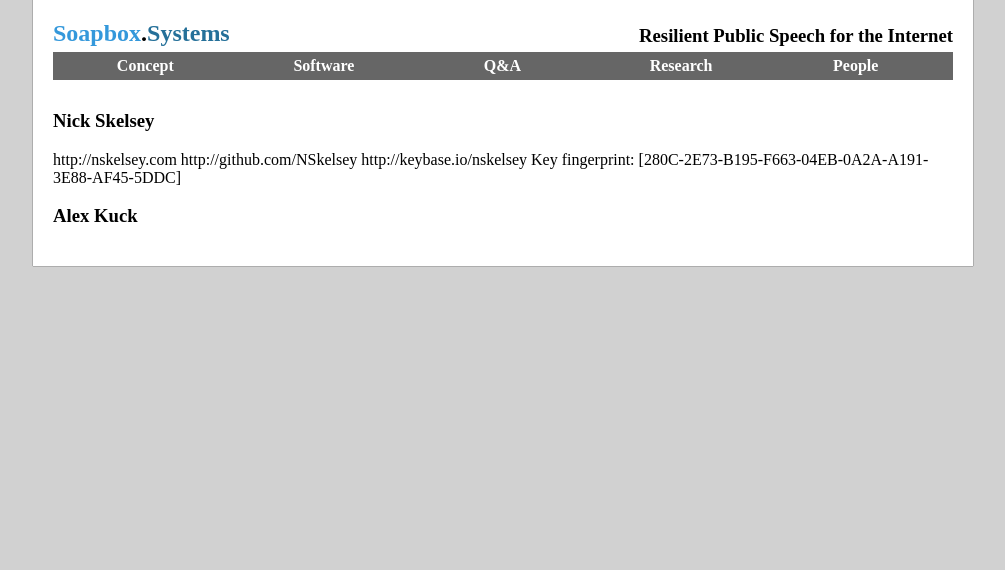
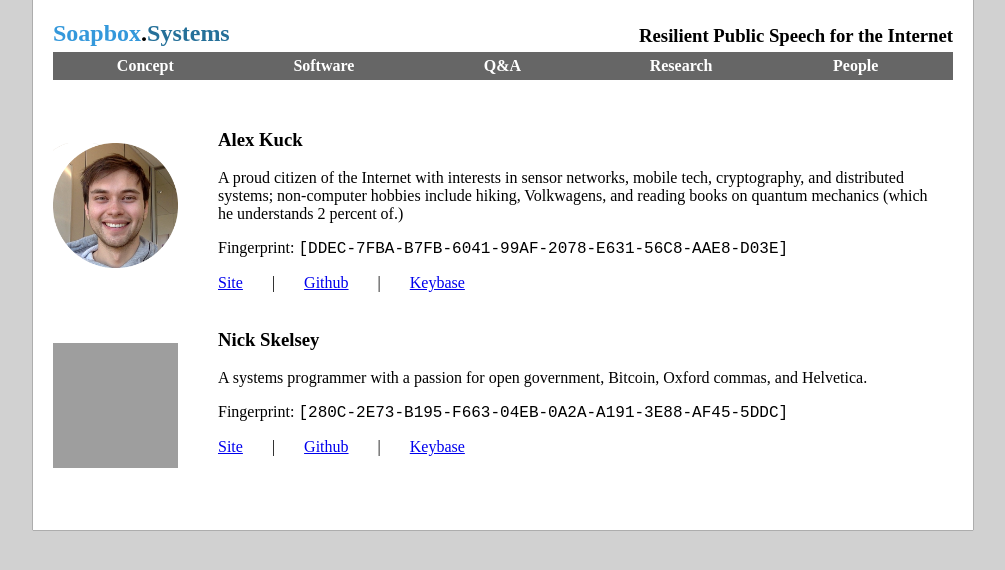
Before and after one commit to soapboxfork/ombuds-site, a Jekyll site: the page built from people/index.html, in a window 1280 px wide. Shown: the top 570 px of the page, without its empty margins (137-1142 px from the left). Built offline with Jekyll 4.4.1, drawn with Linux system fonts in a browser that asks for light colours; grey boxes are pictures that could not be loaded.

Commit message:
Updated people and rearranged some resources.

```diff
--- a/_layouts/default.html
+++ b/_layouts/default.html
@@ -2,7 +2,7 @@
 <html>
     <head>
         <title>Ombuds</title>
-        <link rel=stylesheet href="/site.css">
+        <link rel=stylesheet href="/res/site.css">
     </head>
     <body>
         <div id="wrap"><div id="container">
--- a/people/index.html
+++ b/people/index.html
@@ -2,14 +2,25 @@
 title: people
 layout: default
 ---
-<h3>Nick Skelsey</h3>
-http://nskelsey.com
-
-http://github.com/NSkelsey
-
-http://keybase.io/nskelsey
-
-Key fingerprint: [280C-2E73-B195-F663-04EB-0A2A-A191-3E88-AF45-5DDC]
-
-
-<h3>Alex Kuck</h3>
+<div class="about">
+    <div class="headshot">
+        <img src="/res/alex.png" >
+    </div>
+    <div class="text">
+        <h3>Alex Kuck</h3>
+        <p>A proud citizen of the Internet with interests in sensor networks, mobile tech, cryptography, and distributed systems; non-computer hobbies include hiking, Volkwagens, and reading books on quantum mechanics (which he understands 2 percent of.)</p>
+        <p>Fingerprint: <code>[DDEC-7FBA-B7FB-6041-99AF-2078-E631-56C8-AAE8-D03E]</code></p>
+        <p class="links"><a href="https://kuck.io">Site</a> | <a href="http://github.com/askuck">Github</a> | <a href="https://keybase.io/askuck">Keybase</a></p>
+    </div>
+</div>
+<div class="about">
+    <div class="headshot">
+        <img src="/res/nick.png" >
+    </div>
+    <div class="text">
+        <h3>Nick Skelsey</h3>
+        <p>A systems programmer with a passion for open government, Bitcoin, Oxford commas, and Helvetica.</p>
+        <p>Fingerprint: <code>[280C-2E73-B195-F663-04EB-0A2A-A191-3E88-AF45-5DDC]</code></p>
+        <p class="links"><a href="https://nskelsey.com">Site</a> | <a href="http://github.com/NSkelsey">Github</a> | <a href="https://keybase.io/nskelsey">Keybase</a></p>
+    </div>
+</div>
--- a/site.css
+++ b/res/site.css
@@ -79,6 +79,7 @@
     margin-top: 30px;
 }
 
+/********** Home Page Styles ***********/
 
 h2.bold {
     text-align: center;
@@ -139,3 +140,39 @@
 #ask {
     margin-bottom: 40px;
 }
+
+/**************** People Styles *****************/
+div.about {
+    height: 200px;
+}
+
+div.headshot img {
+    height: 125px;
+    width: 125px;
+    margin-top: 33px;
+}
+
+div.headshot {
+    float: left;
+    height: 150px;
+}
+
+div.text {
+    margin-left: 40px;
+    float: left;
+    width: 80%;
+}
+
+div.text code {
+    font-size: 16px
+}
+
+div.text p.links a {
+    margin: 0 25px;
+}
+
+div.text p.links :first-child {
+    margin-left: 0;
+}
+    margin: 0 25px;
+}
```
Also changed, not shown: res/alex.png (added), 6 other files.
